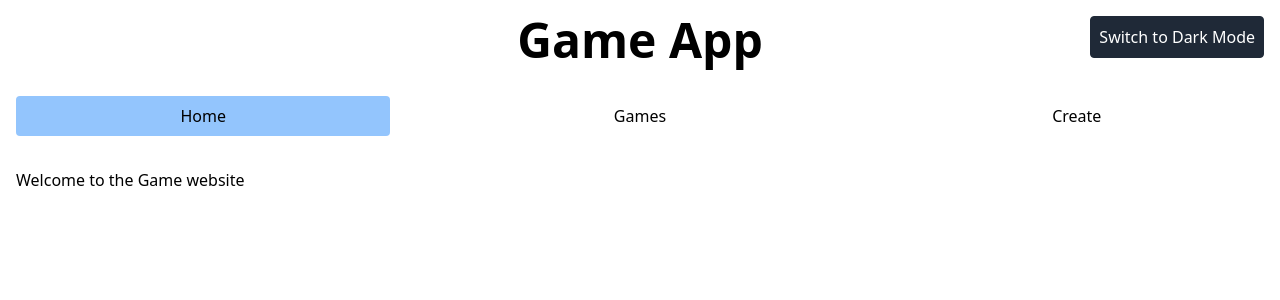
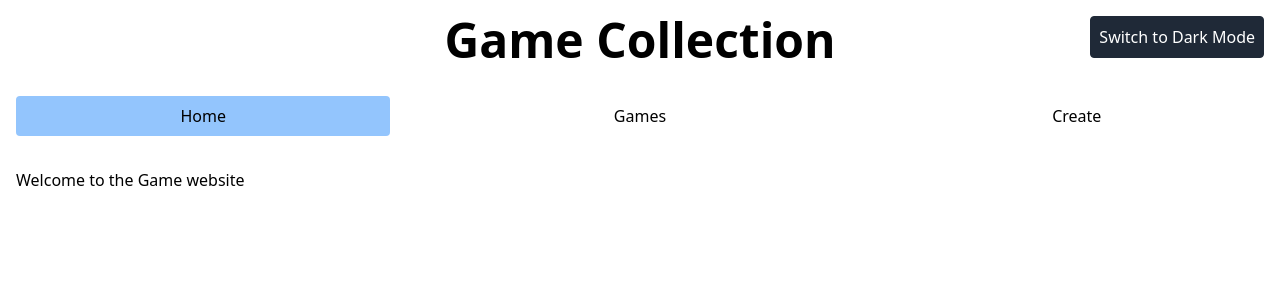
Before and after one commit to Mathijs-04/PRG6-Front-End, a React (Vite) app: page / in a window 1280 px wide. Shown: the top 300 px of the page. Built offline with nearby package versions, Linux system fonts and the light colour scheme.

Commit message:
Updated title

```diff
--- a/src/Layout.jsx
+++ b/src/Layout.jsx
@@ -16,7 +16,7 @@ function Layout() {
             </div>
 
             <header className="p-4 flex justify-center items-center">
-                <h1 className="text-5xl font-bold">Game App</h1>
+                <h1 className="text-5xl font-bold">Game Collection</h1>
             </header>
 
             <nav className="p-4 flex justify-between">
```
